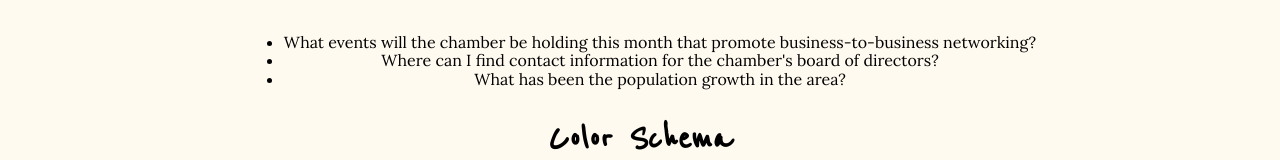
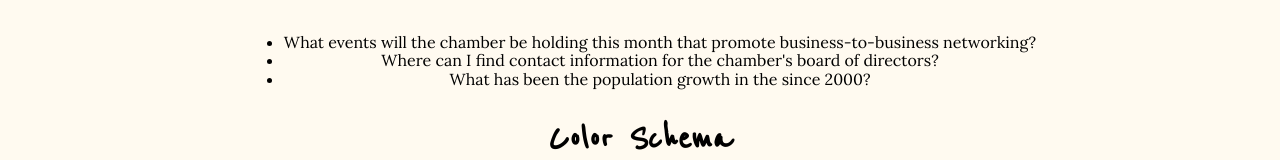
Before and after one commit to NKO22/wdd230, a plain HTML site: page chamber/week01/chamber-site-plan.html in a window 1280 px wide. Shown: the part 458-618 px from the top of the page. Drawn offline with Linux system fonts and the light colour scheme; no server answers; a web font is replaced by a local one.

```diff
--- a/chamber/week01/chamber-site-plan.html
+++ b/chamber/week01/chamber-site-plan.html
@@ -32,7 +32,7 @@
         <ul>
             <li> What events will the chamber be holding this month that promote business-to-business networking?</li>
             <li> Where can I find contact information for the chamber's board of directors?</li>
-            <li> What has been the population growth in the area?</li>
+            <li> What has been the population growth in the since 2000?</li>
 
         </ul>
     </section>
```
